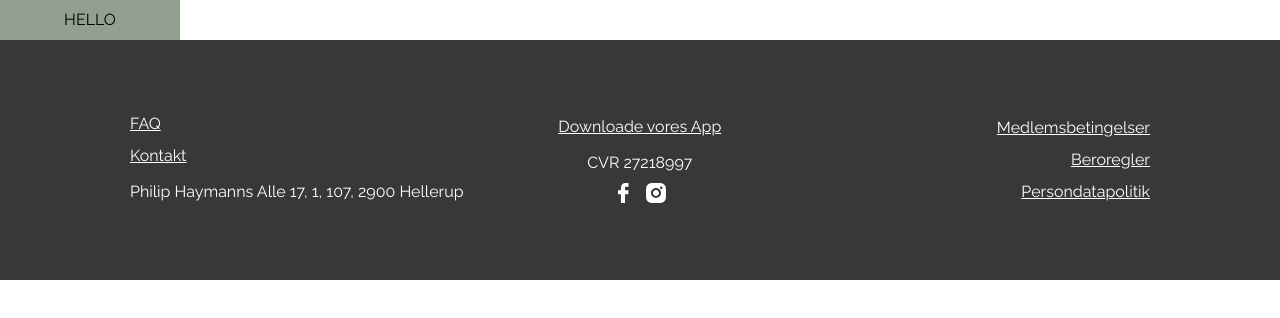
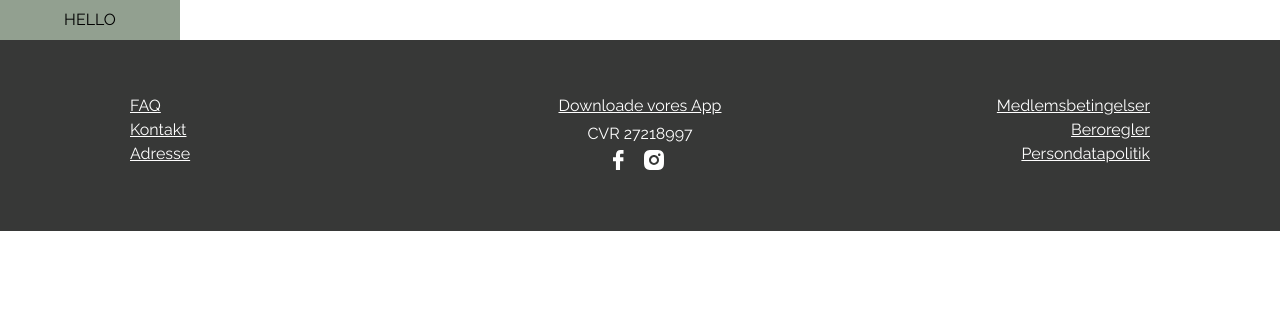
Before and after one commit to JulieGroenborg/wellcome_site, a Next.js app: page / in a window 1280 px wide. Shown: the top 318 px of the page. Built offline with nearby package versions, Linux system fonts and the light colour scheme; a web font is replaced by a local one.

Commit message:
footer done

```diff
--- a/src/app/components/global/Footer.jsx
+++ b/src/app/components/global/Footer.jsx
@@ -8,13 +8,13 @@ export default function Footer() {
       <div className={styles.left}>
         <FooterLink text="FAQ" href="/" />
         <FooterLink text="Kontakt" href="/" />
-        <p>Philip Haymanns Alle 17, 1, 107, 2900 Hellerup</p>
+        <FooterLink text="Adresse" href="/" />
       </div>
       <div className={styles.center}>
         <FooterLink text="Downloade vores App" href="/" />
         <p>CVR 27218997</p>
         <div className={styles.some_icons}>
-          <Link href="/faa">
+          <Link className={styles.svg} href="/faa">
             <svg
               width="24"
               height="24"
@@ -26,7 +26,7 @@ export default function Footer() {
             </svg>
           </Link>
 
-          <Link href="/faa">
+          <Link className={styles.svg} href="/faa">
             <svg
               width="24"
               height="24"
--- a/src/app/components/global/Footer.module.scss
+++ b/src/app/components/global/Footer.module.scss
@@ -2,42 +2,49 @@
 
 .footer_section {
   background-color: $off-black400;
-  display: flex;
+  display: grid;
   justify-content: space-between;
-  height: 240px;
-  padding-left: 130px;
-  padding-right: 130px;
-  place-items: center;
+  height: auto;
+  padding: 54px;
 
+  .svg {
+    padding-right: 8px;
+  }
   p {
     color: $white;
     font-family: $raleway-font;
-    line-height: 250%;
+    line-height: 200%;
+    font-size: 16px;
   }
   div {
     display: flex;
     flex-direction: column;
   }
-  .right {
-    place-items: end;
+  .right,
+  .center,
+  .left {
     width: 334px;
   }
+
+  .right {
+    order: 2;
+  }
+
   .center {
-    place-items: center;
-    width: 334px;
+    order: 3;
   }
   .left {
-    max-width: fit-content;
+    order: 1;
   }
+
   .some_icons {
     flex-direction: row;
     width: 80px;
-    place-content: center;
-    justify-content: space-evenly;
+    place-content: left;
   }
   svg {
-    width: 20px;
-    height: 20px;
+    width: 16px;
+    height: 16px;
     fill: $white;
     &:hover {
       fill: $brand-color400;
@@ -46,4 +53,26 @@
 }
 
 @media (min-width: 768px) {
+  .footer_section {
+    display: flex;
+    padding-left: 130px;
+    padding-right: 130px;
+
+    .center {
+      place-items: center;
+    }
+    .right {
+      place-items: end;
+      order: 3;
+    }
+    .some_icons {
+      place-content: center;
+      justify-content: space-evenly;
+    }
+
+    svg {
+      width: 20px;
+      height: 20px;
+    }
+  }
 }
--- a/src/app/components/global/FooterLink.module.scss
+++ b/src/app/components/global/FooterLink.module.scss
@@ -5,7 +5,7 @@
   text-decoration: underline;
   text-transform: none;
   font-family: $raleway-font;
-  line-height: 200%;
+  font-size: 16px;
   &:hover {
     color: $brand-color400;
   }
```
